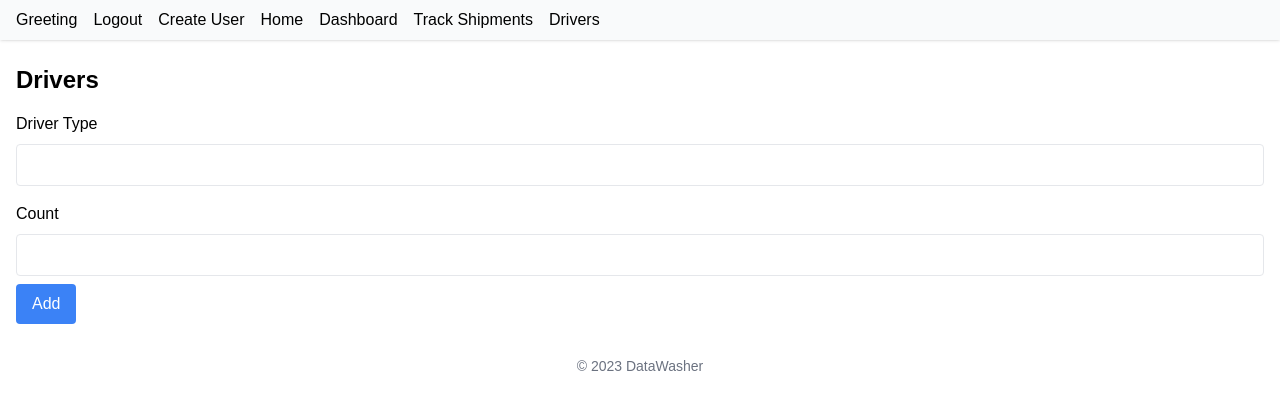
After one commit to kamekazz/DataWasher, a Flask app: page /drivers in a window 1280 px wide. The commit adds this page. Shown: the top 410 px of the page. Run offline with Flask 3, Linux system fonts and the light colour scheme; the visitor is signed in with stand-in values (Sample User, id 1); data that the repository does not hold is empty; some libraries are stand-ins or nearby versions.

Commit message:
Add Drivers page and model

```diff
--- a/models.py
+++ b/models.py
@@ -6,6 +6,17 @@ from werkzeug.security import generate_password_hash, check_password_hash
 db = SQLAlchemy()
 login_manager = LoginManager()
 login_manager.login_view = 'main.login'
+
+
+class Driver(db.Model):
+    """Represents a driver type and how many workers use it."""
+
+    id = db.Column(db.Integer, primary_key=True)
+    driver_type = db.Column(db.String(80), unique=True, nullable=False)
+    count = db.Column(db.Integer, nullable=False, default=0)
+
+    def __repr__(self) -> str:  # pragma: no cover - simple representation
+        return f"<Driver {self.driver_type}: {self.count}>"
 
 
 class User(UserMixin, db.Model):
--- a/routes.py
+++ b/routes.py
@@ -6,7 +6,7 @@ from logic.tracking_status import (
     process_tracking_csv,
     process_single_tracking_number,
 )
-from models import db, User
+from models import db, User, Driver
 
 bp = Blueprint("main", __name__)
 
@@ -128,6 +128,35 @@ def track_shipments():
     )
 
 
+@bp.route("/drivers", methods=["GET", "POST"])
+@login_required
+def drivers():
+    """Create a new driver record and list all existing records."""
+    message = None
+    if request.method == "POST":
+        driver_type = request.form.get("driver_type")
+        count = request.form.get("count")
+        if not driver_type or not count:
+            message = "Type and count are required"
+        else:
+            try:
+                count_int = int(count)
+            except ValueError:
+                message = "Count must be an integer"
+            else:
+                driver = Driver(driver_type=driver_type, count=count_int)
+                db.session.add(driver)
+                db.session.commit()
+                message = f"Added driver type {driver_type}"
+    all_drivers = Driver.query.all()
+    return render_template(
+        "pages/drivers.html",
+        title="Drivers",
+        message=message,
+        drivers=all_drivers,
+    )
+
+
 @bp.route("/greet/<name>")
 def greet(name):
     return f"<p>Hello, {name}!</p>"
--- a/templates/elements/header.html
+++ b/templates/elements/header.html
@@ -18,5 +18,6 @@
             <a href="{{ url_for('main.home') }}">Home</a>
             <a href="{{ url_for('main.dashboard') }}">Dashboard</a>
             <a href="{{ url_for('main.track_shipments') }}">Track Shipments</a>
+            <a href="{{ url_for('main.drivers') }}">Drivers</a>
         </nav>
     </header>
--- /dev/null
+++ b/templates/pages/drivers.html
@@ -0,0 +1,33 @@
+{% include 'elements/header.html' %}
+<div class="container mx-auto px-4">
+    <h1 class="text-2xl font-bold mb-4">Drivers</h1>
+    {% if message %}
+    <p class="mb-4">{{ message }}</p>
+    {% endif %}
+    <form method="post" class="mb-6">
+        <label for="driver_type" class="block mb-2 font-medium">Driver Type</label>
+        <input id="driver_type" name="driver_type" type="text" class="border p-2 rounded w-full" />
+        <label for="count" class="block mb-2 font-medium mt-4">Count</label>
+        <input id="count" name="count" type="number" class="border p-2 rounded w-full" />
+        <button type="submit" class="mt-2 px-4 py-2 bg-blue-500 text-white rounded">Add</button>
+    </form>
+    {% if drivers %}
+    <table class="table-auto border-collapse palette-table">
+        <thead>
+            <tr>
+                <th class="border px-4 py-2 text-left">Driver Type</th>
+                <th class="border px-4 py-2 text-left">Count</th>
+            </tr>
+        </thead>
+        <tbody>
+            {% for d in drivers %}
+            <tr>
+                <td class="border px-4 py-2">{{ d.driver_type }}</td>
+                <td class="border px-4 py-2">{{ d.count }}</td>
+            </tr>
+            {% endfor %}
+        </tbody>
+    </table>
+    {% endif %}
+</div>
+{% include 'elements/footer.html' %}
```
